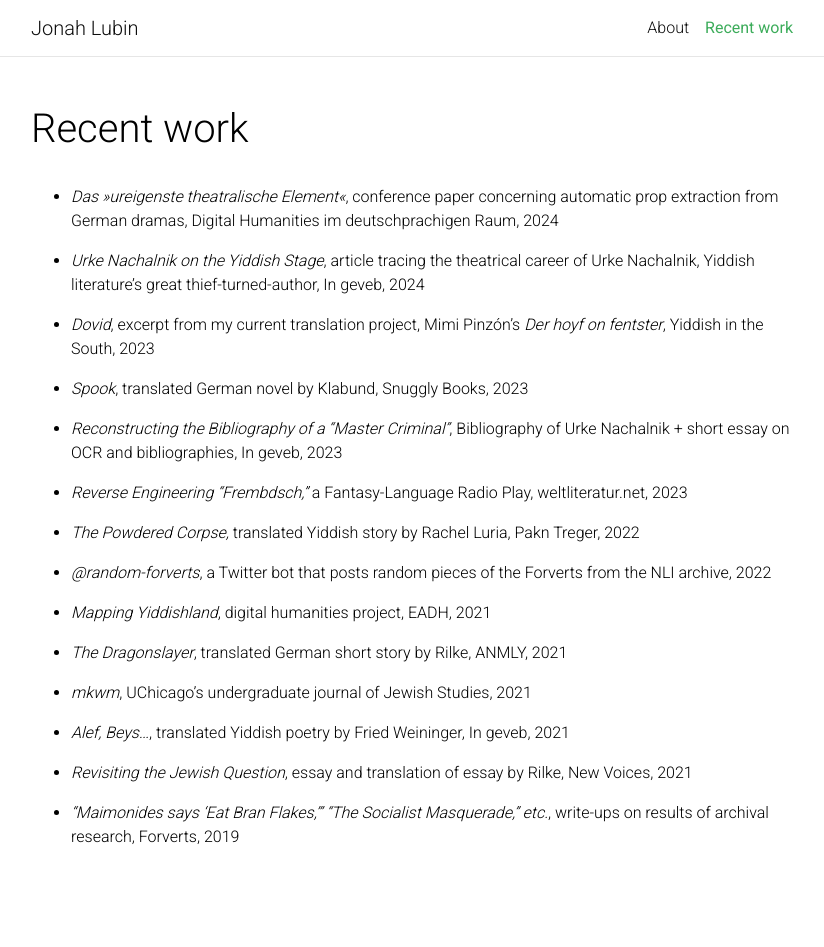
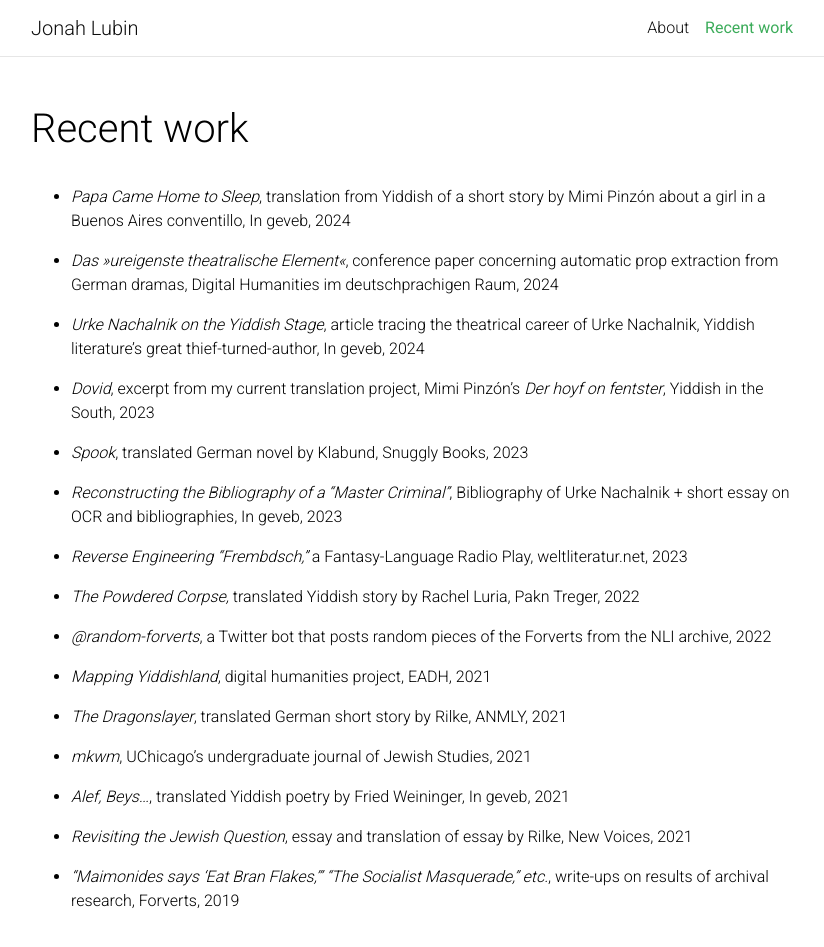
Before and after one commit to sreyfe/personal_site, a Jekyll site: the page built from _pages/recent_work.md, in a window 1280 px wide and 999 px high. Shown: the top 947 px of the window, without its empty margins (224-1048 px from the left). Built offline with Jekyll 4.4.1, drawn with Linux system fonts in a browser that asks for light colours; comment, search, counter and statistics services are not loaded; a style sheet for code colours, icons or effects is not loaded.

Commit message:
papa came home to sleep

```diff
--- a/_pages/recent_work.md
+++ b/_pages/recent_work.md
@@ -6,6 +6,8 @@ description:
 nav: true
 nav_order: 5
 ---
+* [*Papa Came Home to Sleep*](https://ingeveb.org/texts-and-translations/papa-came-home), translation from Yiddish of a short story by Mimi Pinzón about a girl in a Buenos Aires conventillo, In geveb, 2024
+
 * [*Das »ureigenste theatralische Element«*](https://doi.org/10.5281/zenodo.10698448), conference paper concerning automatic prop extraction from German dramas, Digital Humanities im deutschprachigen Raum, 2024
 
 * [*Urke Nachalnik on the Yiddish Stage*](https://ingeveb.org/pedagogy/urke-nachalnik-on-the-yiddish-stage), article tracing the theatrical career of Urke Nachalnik, Yiddish literature's great thief-turned-author, In geveb, 2024
```
